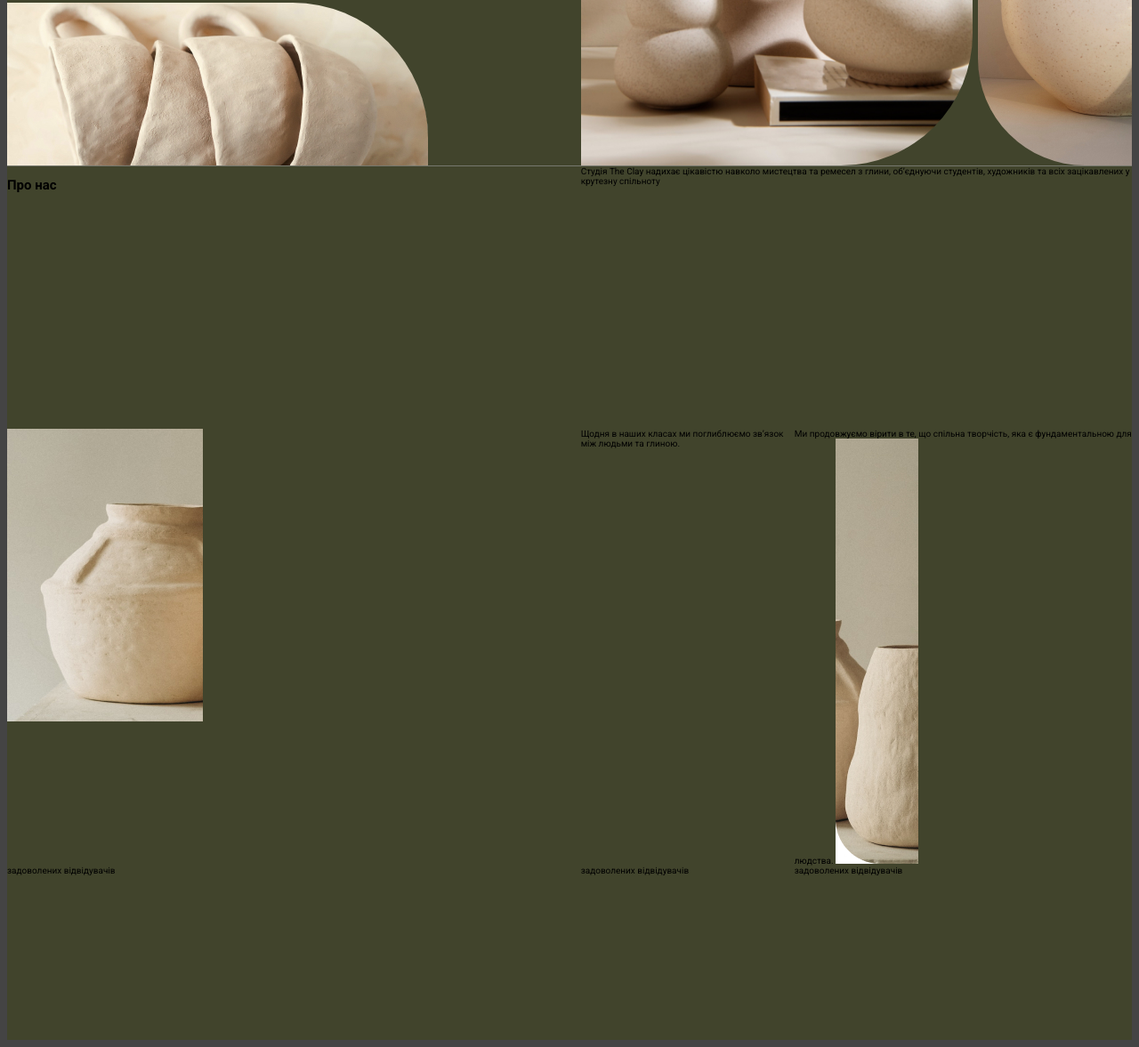
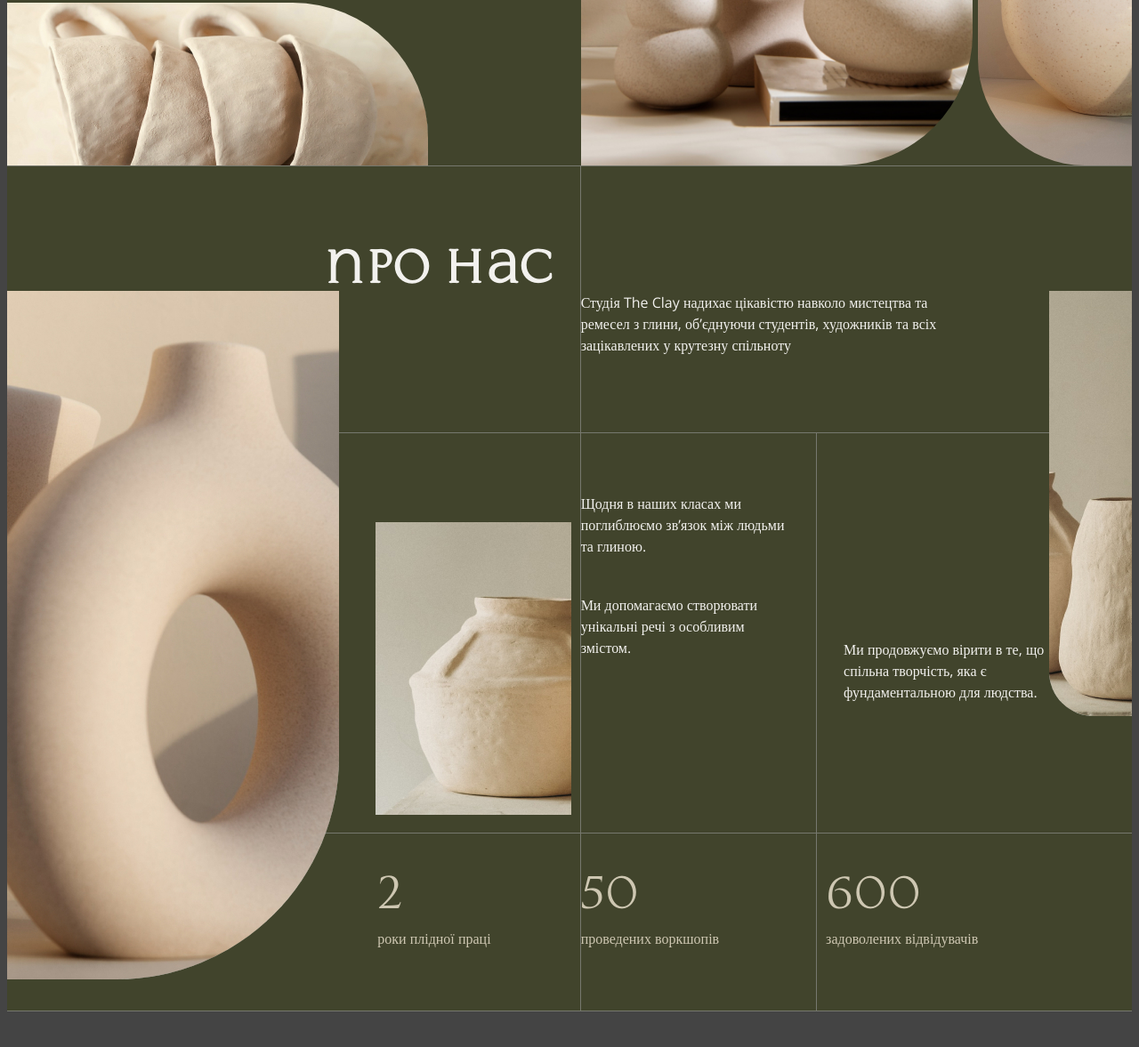
Before and after one commit to taratunindenys/the_clay, a website: page src/index.html in a window 1280 px wide. Shown: the part 574-1751 px from the top of the page at 89% size. After the commit the page ends 1719 px from the top, so only its background shows below. Drawn offline with nearby package versions, Linux system fonts and the light colour scheme; files that its build step writes are made by us from their sources.

Commit message:
section aboute done 1/2

```diff
--- a/src/index.html
+++ b/src/index.html
@@ -69,32 +69,53 @@
     </section>
 
     <section class="about">
-        <div class="about_box1"><h2>
-            Про нас
-        </h2>
+        <div class="about_box1">
+            <h2 class="h2-title">Про нас</h2>
     </div>
-        <div class="about_box2">Студія The Clay надихає цікавістю навколо мистецтва та ремесел з глини, об’єднуючи студентів, художників та всіх зацікавлених у крутезну спільноту
+        <div class="about_box2">
+            <p class="paragraph">
+            Студія The Clay надихає цікавістю навколо мистецтва та ремесел з глини, об’єднуючи студентів, художників та всіх зацікавлених у крутезну спільноту
+        </p>
 
         </div>
         <div class="about_box3">
-            <img src="img/Image4.jpg" alt="">
+            <img class="img4" src="img/Image4.jpg" alt="">
         </div>
-        <div class="about_box4">Щодня в наших класах ми поглиблюємо зв’язок між людьми та глиною.
+        <div class="about_box4">
+            <p>
+                Щодня в наших класах ми поглиблюємо зв’язок між людьми та глиною.
+            </p>
+
+            <p>Ми допомагаємо створювати унікальні речі з особливим змістом.</p>
 
         </div>
-        <div class="about_box5">Ми продовжуємо вірити в те, що спільна творчість, яка є фундаментальною для людства.
-            <img src="img/Image5.jpg" alt="">
+        <div class="about_box5">
+
+                <p>Ми продовжуємо вірити в те, що спільна творчість, яка є фундаментальною для людства.</p>
+
+            <img class="img5" src="img/Image5.jpg" alt="">
 
         </div>
-        <div class="about_box6">задоволених відвідувачів
+        <div class="about_box6">
+            <h3>2
+                <br>
+                <span>роки плідної праці</span>
+            </h3>
+        </div>
+        <div class="about_box7">
+            <h3>50
+            <br>
+            <span>проведених воркшопів</span>
+        </h3>
+        </div>
+        <div class="about_box8">
+            <h3>600
+                <br>
+                <span>задоволених відвідувачів</span>
 
+            </h3>
         </div>
-        <div class="about_box7">    задоволених відвідувачів
-
-        </div>
-        <div class="about_box8">задоволених відвідувачів
-
-        </div>
+        <img src="img/Image6.jpg" alt="" class="img6">
       </section>
 </div>
 
--- a/src/sass/_adaptive.sass
+++ b/src/sass/_adaptive.sass
@@ -50,6 +50,10 @@
         width: 12rem
     @media (max-width: 960px)
         display: none
+
+.img6
+    @media (max-width: 1150px)
+        width: 28rem
 // BUTTONS
 .reg1
     @media (max-width: 1224px)
@@ -98,3 +102,12 @@ h1
     &__r
         @media (max-width: 500px)
             display: none
+.about
+    & h3
+
+    &_box1
+        @media (max-width: 1314px)
+            align-items: center
+    &_box3
+        @media (max-width: 1314px)
+            padding: 0 1rem 2rem 0
--- a/src/sass/_base.sass
+++ b/src/sass/_base.sass
@@ -17,3 +17,4 @@ a
     margin: 0 auto
     max-width: 1366px
     background: $bg1-color
+    overflow: hidden
--- a/src/sass/_img.sass
+++ b/src/sass/_img.sass
@@ -23,3 +23,15 @@
     position: absolute
     bottom: 0
     right: 0
+.img4
+
+.img5
+    border-bottom-left-radius: 50px
+    position: absolute
+    top: 14rem
+    right: 0
+.img6
+    border-bottom-right-radius: 250px
+    position: absolute
+    top: 14rem
+    left: 0
--- a/src/sass/_sections.sass
+++ b/src/sass/_sections.sass
@@ -18,34 +18,125 @@
 
 .about
     display: grid
-    grid-template-columns: 26% 25% 19% 30%
-    grid-template-rows: 1.5fr 2.5fr 1fr
+    grid-template-columns: 26% 25% 21% 28%
+    grid-template-rows: 30rem 45rem 20rem
     grid-auto-columns: 1fr
     gap: 0px 0px
     grid-auto-flow: row
+    position: relative
 
 
 
 .about_box1
     grid-area: 1 / 1 / 2 / 3
+    display: grid
+    align-items: end
+    justify-items: end
+    padding: 0 3rem 7rem 0
+    border-right: $border
+    border-bottom: $border
+    box-sizing: border-box
+
 
 .about_box2
     grid-area: 1 / 3 / 2 / 5
+    border-bottom: $border
+    display: grid
+    align-items: end
+    justify-items: start
+    padding: 0 3rem 7rem 0
+    box-sizing: border-box
 
 .about_box3
     grid-area: 2 / 1 / 3 / 3
+    display: grid
+    box-sizing: border-box
+    align-items: end
+    justify-items: end
+    padding: 0 6rem 9rem 0
+    border-right: $border
+    border-bottom: $border
+
 
 .about_box4
     grid-area: 2 / 3 / 3 / 4
+    display: grid
+    box-sizing: border-box
+    align-items: end
+    justify-items: start
+    padding: 4rem 2rem 18rem 0
+    border-right: $border
+    border-bottom: $border
+    color: $text1-color
+    @include text
+
+
 
 .about_box5
     grid-area: 2 / 4 / 3 / 5
+    display: grid
+    box-sizing: border-box
+    align-items: end
+    justify-items: end
+    border-bottom: $border
+    color: $text1-color
+    padding: 0 6rem 13rem 3rem
+    @include text
 
 .about_box6
     grid-area: 3 / 1 / 4 / 3
+    display: grid
+    box-sizing: border-box
+    align-items: center
+    justify-items: end
+    border-bottom: $border
+    border-right: $border
+    color: $text3-color
+    padding: 0rem 10rem 5rem 0
+    & h3
+        @include h2-text
+        line-height: 4rem
+        font-weight: 400
+        & span
+            font-size: 1.6rem
+            font-family: "Open Sans"
+            line-height: 0
 
 .about_box7
     grid-area: 3 / 3 / 4 / 4
+    display: grid
+    box-sizing: border-box
+    align-items: end
+    justify-items: start
+    border-bottom: $border
+    border-right: $border
+    color: $text3-color
+    padding: 0rem 0rem 5rem 0
+    & h3
+        @include h2-text
+        line-height: 4rem
+        font-weight: 400
+        & span
+            font-size: 1.6rem
+            font-family: "Open Sans"
+            line-height: 0
+
+
 
 .about_box8
     grid-area: 3 / 4 / 4 / 5
+    display: grid
+    box-sizing: border-box
+    align-items: end
+    justify-items: start
+    border-bottom: $border
+    color: $text3-color
+    padding: 0rem 10rem 5rem 1rem
+    & h3
+        @include h2-text
+        line-height: 4rem
+        font-weight: 400
+        & span
+            font-size: 1.6rem
+            font-family: "Open Sans"
+            line-height: 0
--- a/src/sass/_text.sass
+++ b/src/sass/_text.sass
@@ -12,3 +12,6 @@ h1
     @include text
     color: $text1-color
     width: 70%
+.h2-title
+    @include h2-text
+    color: $text1-color
--- a/src/sass/components/_nav.sass
+++ b/src/sass/components/_nav.sass
@@ -28,8 +28,8 @@
             border-top-left-radius: 40%
             border-bottom-right-radius: 40%
             position: fixed
-            top: 3.5rem
-            right: 3.5rem
+            top: 2.5rem
+            right: 7rem
             z-index: 200
             text-align: center
             cursor: pointer
@@ -39,8 +39,8 @@
             border-radius: 50%
             background: radial-gradient($bg1-color, $bg2-color)
             position: fixed
-            right: 4rem
-            top: 4rem
+            right: 9rem
+            top: 3rem
             z-index: 100
             transition: all .7s
         &__nav
@@ -66,7 +66,7 @@
                 margin-bottom: 5rem
         &__link
             &:link, &:visited
-                font-size: 4rem
+                font-size: 2rem
                 color: $text1-color
                 letter-spacing: .5rem
                 text-decoration: none
```
Also changed, not shown: dist/css/style.css, dist/css/style.min.css, dist/index.html.
